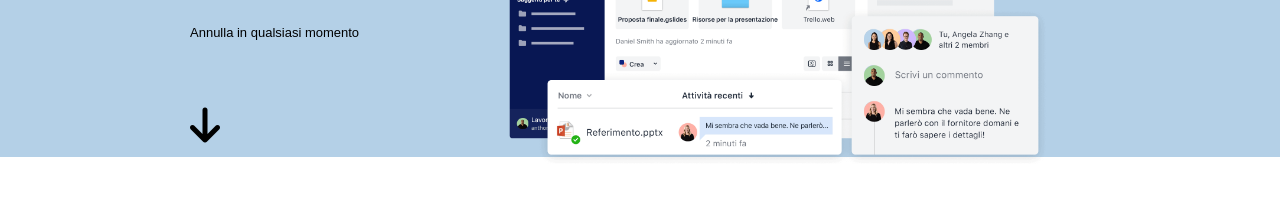
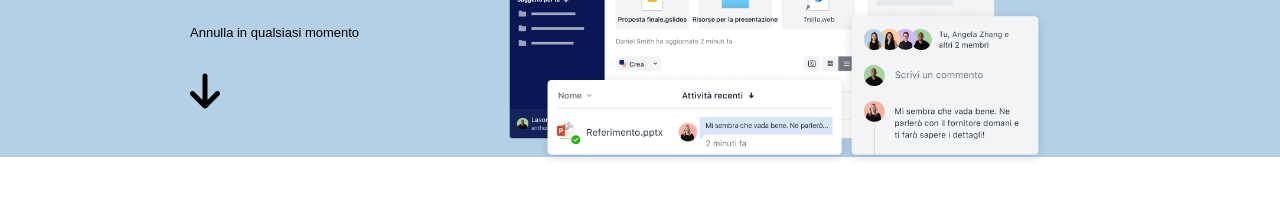
Before and after one commit to ArmandoMarino/htmlcss-dropbox, a plain HTML site: page index.html in a window 1280 px wide. Shown: the part 443-642 px from the top of the page. Drawn offline with Linux system fonts and the light colour scheme.

Commit message:
down-arrow jumbo

```diff
--- a/css/style.css
+++ b/css/style.css
@@ -128,8 +128,7 @@ main{
 
 .down-arrow{
     font-size: 40px;
-    position: absolute;
-    top: calc(100% - 60px);
+    position: relative;
 }
 
 .jumbo-right{
```
Also changed, not shown: index.html (+2 -0 lines).
